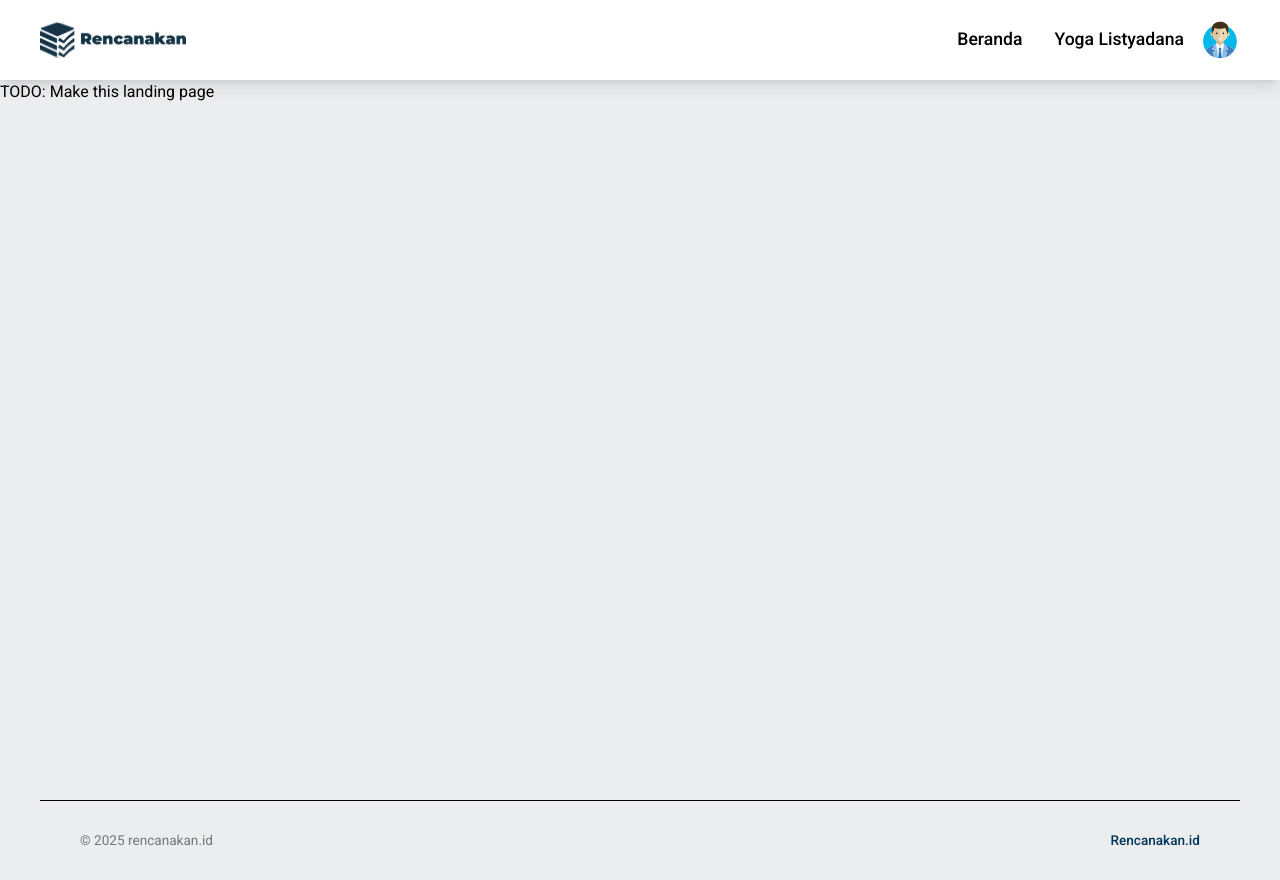
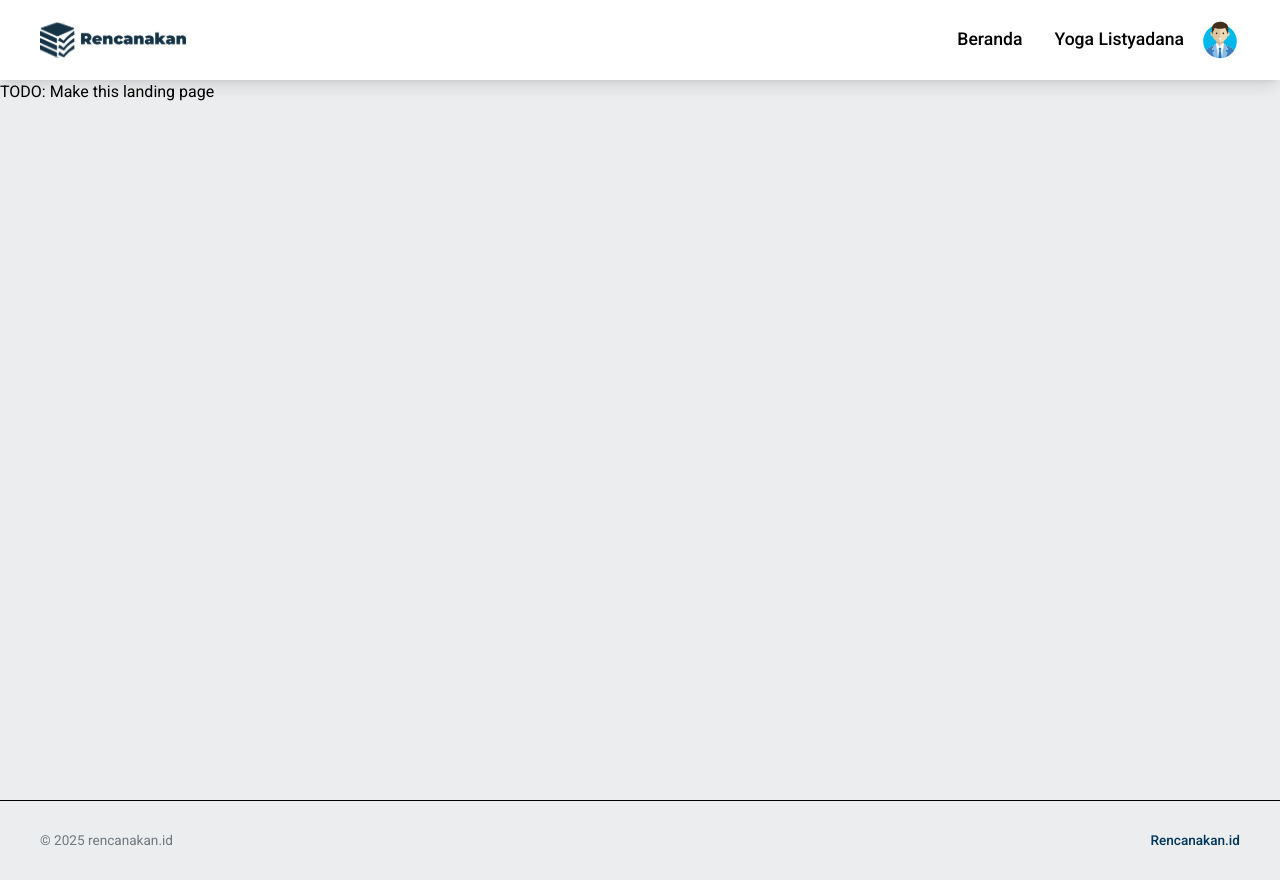
Before and after one commit to Rencanakan-id/rencanakan-talent_pool-frontend, a React (Vite) app: page / in a window 1280 px wide. Built offline with nearby package versions, Linux system fonts and the light colour scheme.

Commit message:
style: remove margin x

```diff
--- a/src/components/layout/footer.tsx
+++ b/src/components/layout/footer.tsx
@@ -2,7 +2,7 @@ import { Typography } from '../atoms/typography';
 
 export const Footer: React.FC = () => {
   return (
-    <div className="mx-5 flex h-20 items-center border-t-1 px-1 lg:mx-10 lg:px-10">
+    <div className="flex h-20 items-center border-t-1 px-1 lg:px-10">
       <div className="flex w-full items-center justify-between border-gray-200 text-[#70787F]">
         <Typography variant="p4">© 2025 rencanakan.id</Typography>
         <Typography variant="p4" className="text-rencanakan-sea-blue-300 font-medium">
```
